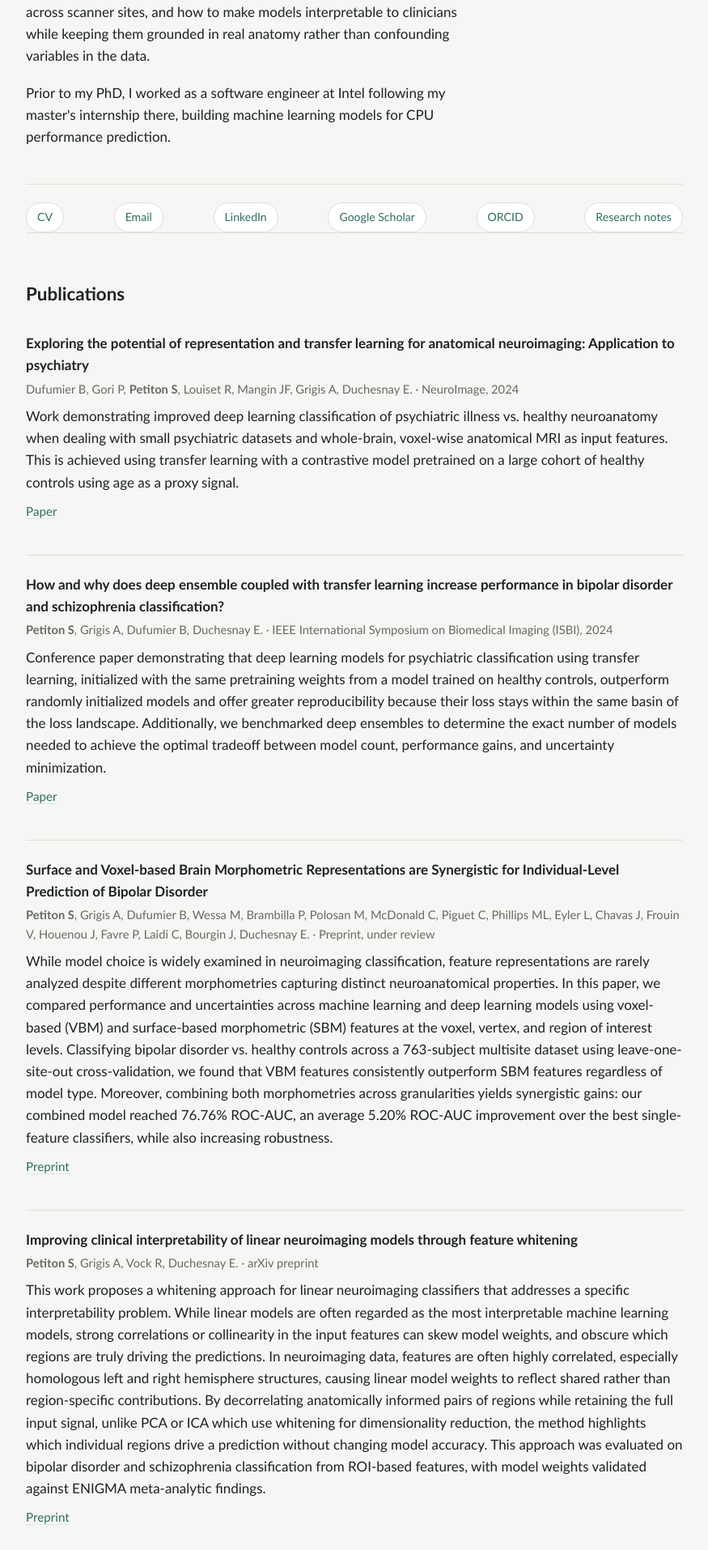
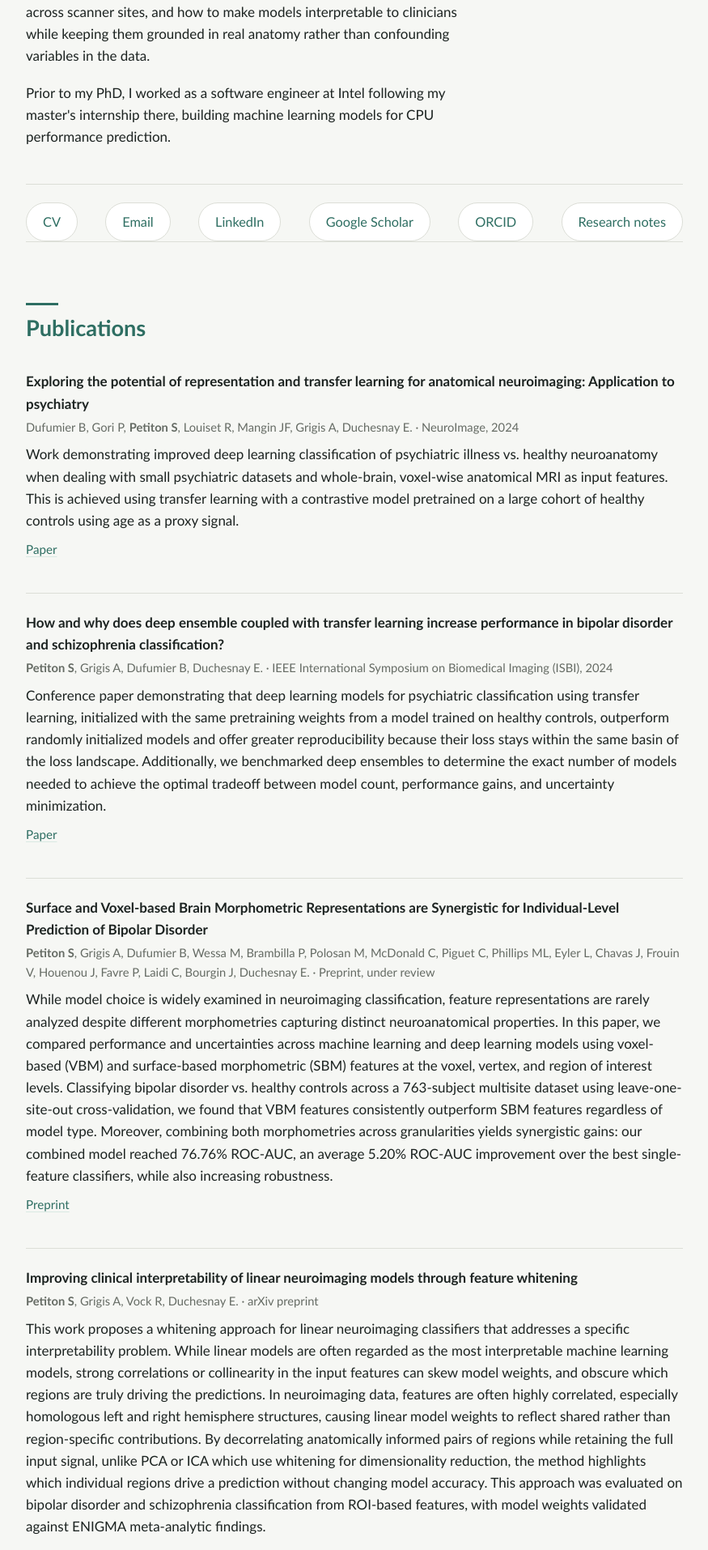
Before and after one commit to SaraMPetiton/sarampetiton.github.io, a Jekyll site: the page built from index.html, in a window 1280 px wide. Shown: the part 377-2291 px from the top of the page at 81% size, without its empty margins (202-1077 px from the left). Built offline with Jekyll 4.4.1, drawn with Linux system fonts in a browser that asks for light colours.

Commit message:
changed appearance

```diff
--- a/assets/css/style.css
+++ b/assets/css/style.css
@@ -65,8 +65,17 @@ h1, h2, h3 {
 }
 
 h1 { font-size: 2.15rem; font-weight: 400; }
-h2 { font-size: 1.4rem; margin-top: 2.6em; }
+h2 { font-size: 1.7rem; margin-top: 2.6em; color: var(--accent); }
 h3 { font-size: 1.1rem; }
+
+h2::before {
+  content: "";
+  display: block;
+  width: 40px;
+  height: 3px;
+  background: var(--accent);
+  margin-bottom: 12px;
+}
 
 p { margin: 0 0 1.1em; }
 
@@ -137,8 +146,8 @@ a:focus-visible, button:focus-visible {
   flex: 0 0 auto;
   color: var(--accent);
   text-decoration: none;
-  font-size: 0.88rem;
-  padding: 6px 13px;
+  font-size: 1.02rem;
+  padding: 10px 20px;
   border: 1px solid var(--line);
   border-radius: 999px;
   background: #fff;
```
